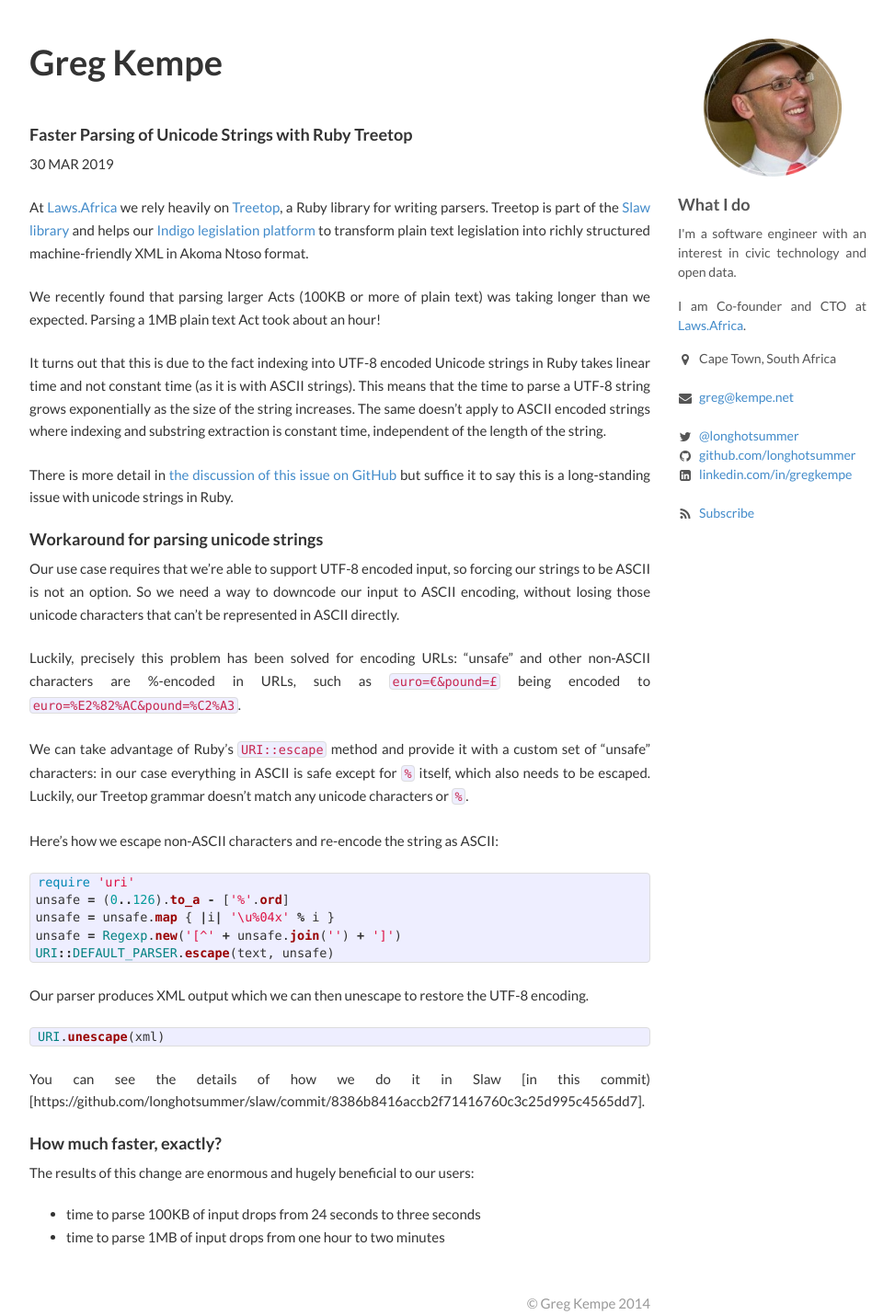
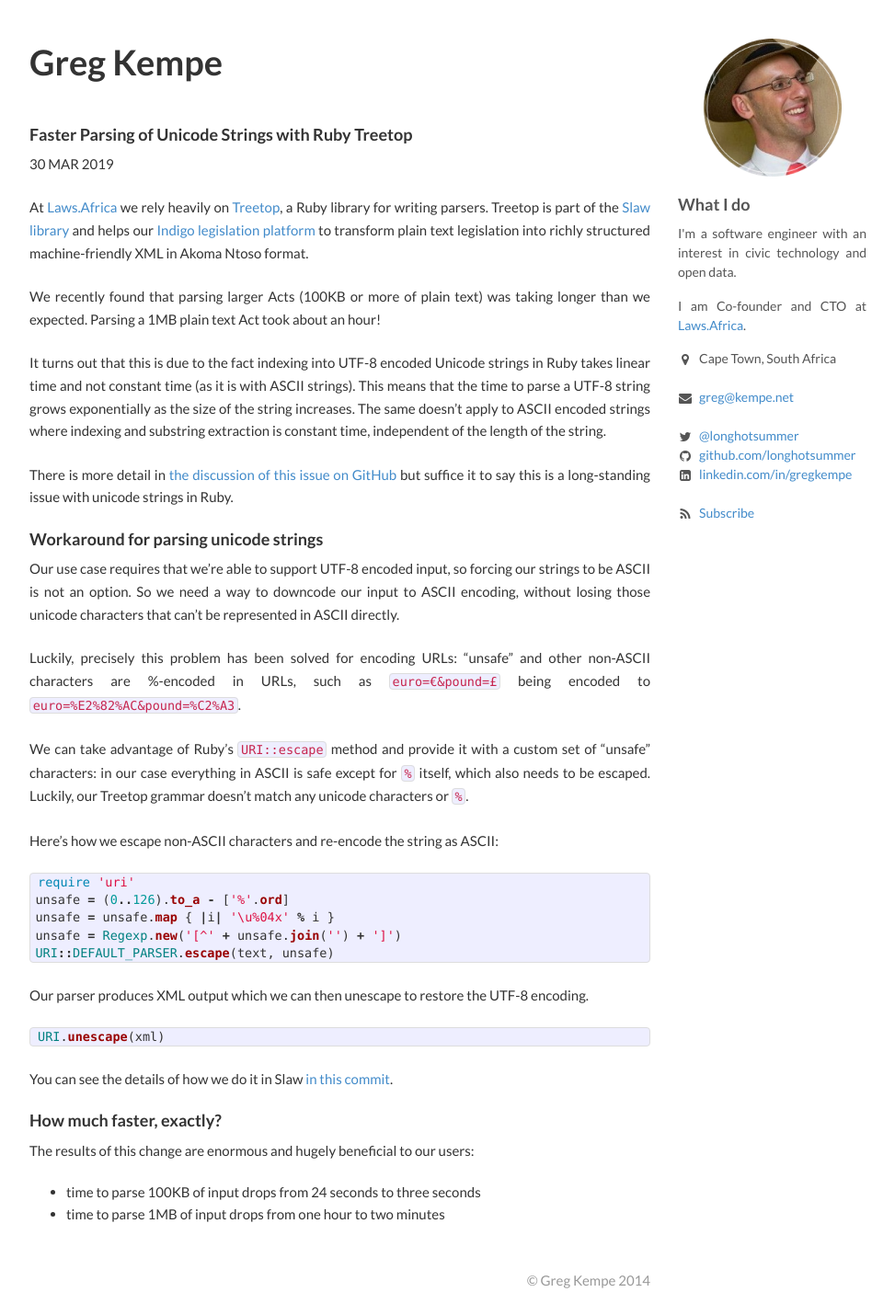
Before and after one commit to longhotsummer/longhotsummer.github.io, a Jekyll site: the page built from _posts/2019-03-30-faster-parsing-unicode-ruby-treetop.md, in a window 1280 px wide. Shown: the whole page at 92% size, without its empty margins (153-1126 px from the left). Built offline with Jekyll 4.4.1, drawn with Linux system fonts in a browser that asks for light colours; nearby versions of some CDN libraries; Markdown is read by kramdown in place of the engine named in the settings; comment, search, counter and statistics services are not loaded; after the commit the page ends 1405 px from its top, so only the background shows below that.

Commit message:
Fix link

```diff
--- a/_posts/2019-03-30-faster-parsing-unicode-ruby-treetop.md
+++ b/_posts/2019-03-30-faster-parsing-unicode-ruby-treetop.md
@@ -36,7 +36,7 @@
 URI.unescape(xml)
 {% endhighlight %}
 
-You can see the details of how we do it in Slaw [in this commit)[https://github.com/longhotsummer/slaw/commit/8386b8416accb2f71416760c3c25d995c4565dd7].
+You can see the details of how we do it in Slaw [in this commit](https://github.com/longhotsummer/slaw/commit/8386b8416accb2f71416760c3c25d995c4565dd7).
 
 ### How much faster, exactly?
 
```
